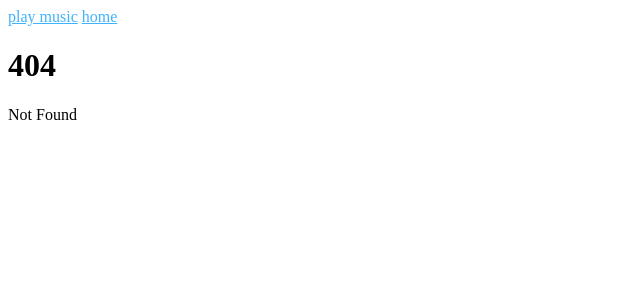
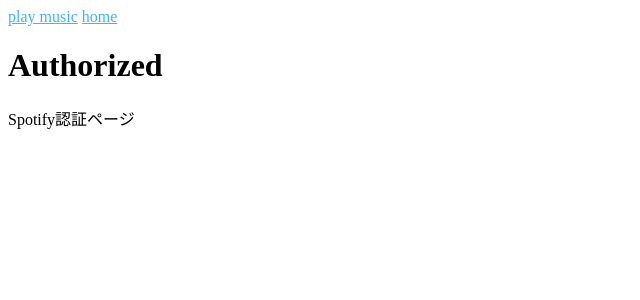
Before and after one commit to sakiso/daily_road, a SvelteKit app: page /authorize in a window 1280 px wide. Before the commit this address had no page. Shown: the top 300 px of the page, without its empty margins (0-640 px from the left). Built offline with nearby package versions, Linux system fonts and the light colour scheme.

Commit message:
ログイン導線ちょっと整理

```diff
--- /dev/null
+++ b/src/routes/authorize/+page.svelte
@@ -0,0 +1,16 @@
+<script lang="ts">
+	//todo: stateの値が異なる場合は弾く
+	//todo: stateの値が一致している場合はtokenをstoreに保存する
+</script>
+
+<svelte:head>
+	<title>Authorized</title>
+</svelte:head>
+
+<main>
+	<h1>Authorized</h1>
+	Spotify認証ページ
+</main>
+
+<style>
+</style>
--- a/src/routes/jump_to_spotify_login_page.ts
+++ b/src/routes/jump_to_spotify_login_page.ts
@@ -10,7 +10,8 @@ export async function jumpToSpotifyLoginPage(client_id: string) {
       client_id: client_id,
       state: state,
       scope: 'streaming user-library-read',
-      redirect_uri: 'http://localhost:5173/'
+      redirect_uri: 'http://localhost:5173/authorize'
+      //todo: 本番移行したときドメインを自動で帰
     };
 
   const queryParams = new URLSearchParams(params).toString()
```
Also changed, not shown: src/lib/stores/spotify_authorization_store.ts (added, +7 -0 lines), 1 other file (tests, documents, lock files or other folders).
